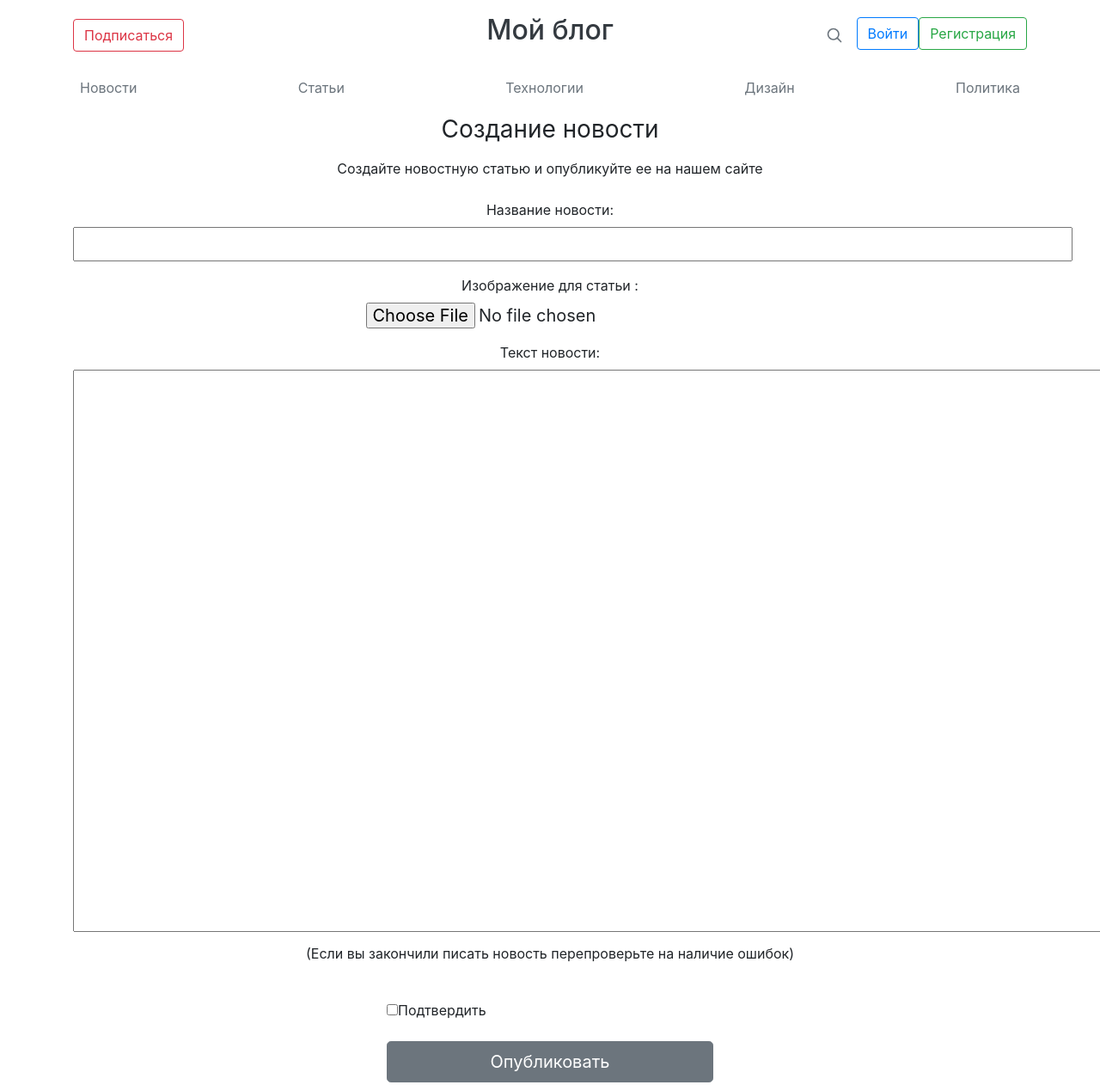
After one commit to Eliandry/My-blog, a Django app: template templates/createNews.html in a window 1280 px wide; the page is wider, and only the part inside the window is pictured. The commit adds this page. Shown: that part at 86% size. Run offline with Django 3.2, Linux system fonts and the light colour scheme; the template is opened without the code that fills it, so the values that code supplies are empty; some libraries are stand-ins or nearby versions.

Commit message:
добавлена функция создания статьи или новости в бд зарегестрированным пользователям

```diff
--- /dev/null
+++ b/templates/createNews.html
@@ -0,0 +1,33 @@
+{% extends "main.html" %}
+{% block content %}
+    <div class="text-center mb-4">
+          <h1 class="h3 mb-3 font-weight-normal">Создание новости</h1>
+          <p>Создайте новостную статью и опубликуйте ее на нашем сайте</p>
+    </div>
+    <form action="/create/news/" method="post" >
+        {% csrf_token %}
+        <div class="text-center mb-4" >
+            <div class="form-label-group mb-3">
+                <label>Название новости:</label>
+                <h3><input type="text" maxlength="60" size="60" name="name" id="name"></h3>
+            </div>
+            <div class="form-label-group mb-3">
+                <label>Изображение для статьи :</label>
+                <h5><input type="file" name="image" id="image"></h5>
+            </div>
+            <div>
+                <label>Текст новости: </label>
+                <h5><textarea rows="27" cols="110" name="text" id="text"></textarea></h5>
+                <label for="text">(Если вы закончили писать новость перепроверьте на наличие ошибок)</label>
+            </div>
+        </div>
+        <div class="center">
+            <div class="checkbox mb-3">
+              <label>
+                    <input type="checkbox" value="remember-me">Подтвердить
+              </label>
+            </div>
+            <button class="btn btn-secondary btn-lg btn-block" type="submit">Опубликовать</button>
+        </div>
+    </form>
+{% endblock %}
--- a/templates/main.html
+++ b/templates/main.html
@@ -39,6 +39,14 @@
           font-weight: bold;
           font-size: 1.25em;
         }
+
+    .btn-rounded {
+        border-radius: 19px;
+        padding-top: 3px;
+        padding-bottom: 3px;
+        padding-left: 3px;
+}
+
   </style>
 </head>
 <body class="container">
@@ -51,21 +59,34 @@
                 <h2 ><a class="blog-header-logo text-dark" href="/">Мой блог</a></h2>
           </div>
           <div class="col-4 d-flex justify-content-end align-items-center">
-                <input type="text" class="form-control" placeholder="Search">
-                <a class="text-muted" href="" aria-label="Search">
+                 <a class="text-muted" href="" aria-label="Search">
                     <svg xmlns="http://www.w3.org/2000/svg" width="20" height="20" fill="none" stroke="currentColor" stroke-linecap="round" stroke-linejoin="round" stroke-width="2" class="mx-3" role="img" viewBox="0 0 24 24" focusable="false"><title>Search</title><circle cx="10.5" cy="10.5" r="7.5"></circle><path d="M21 21l-5.2-5.2"></path></svg>
                 </a>
                 {% if username %}
-                    <a class="btn btn-outline-primary" href="/auth/logout/">Выйти ({{username}})</a>
+                    <a class="btn btn-outline-warning" href="/create/news">Создать новость</a>
+
+                    <a class=" btn btn-outline-info"  href="/create/article/">Создать статью</a>
+                    <div class="col-4">
+                    <a class="btn btn-outline-danger" href="/auth/logout/">Выйти</a>
+                    </div>
                 {% else %}
                     <a class="btn btn-outline-primary" href="/auth/login/">Войти</a>
-                    <p> </p>
                     <a class="btn btn-outline-success" href="/auth/register/">Регистрация</a>
                 {% endif %}
           </div>
     </div>
-        <hr>
   </header>
+  <div class="nav-scroller py-1 mb-2">
+    <nav class="nav d-flex justify-content-between">
+
+      <a class="p-2 text-muted" href="/allnews">Новости</a>
+      <a class="p-2 text-muted" href="/allarticle">Статьи</a>
+      <a class="p-2 text-muted" href="#">Технологии</a>
+      <a class="p-2 text-muted" href="#">Дизайн</a>
+      <a class="p-2 text-muted" href="#">Политика</a>
+
+    </nav>
+  </div>
     {% block content %}
 	{% endblock %}
 </body>
```
Also changed, not shown: exam/urls.py (+9 -3 lines), examApp/forms.py (+9 -1 lines), examApp/models.py (+16 -0 lines), examApp/views.py (+25 -0 lines), templates/createArticle.html (added, +38 -0 lines), templates/posts.html (added, +9 -0 lines), db.sqlite3, examApp/migrations/0003_article_news.py (added), examApp/migrations/0004_auto_20200416_1849.py (added).
